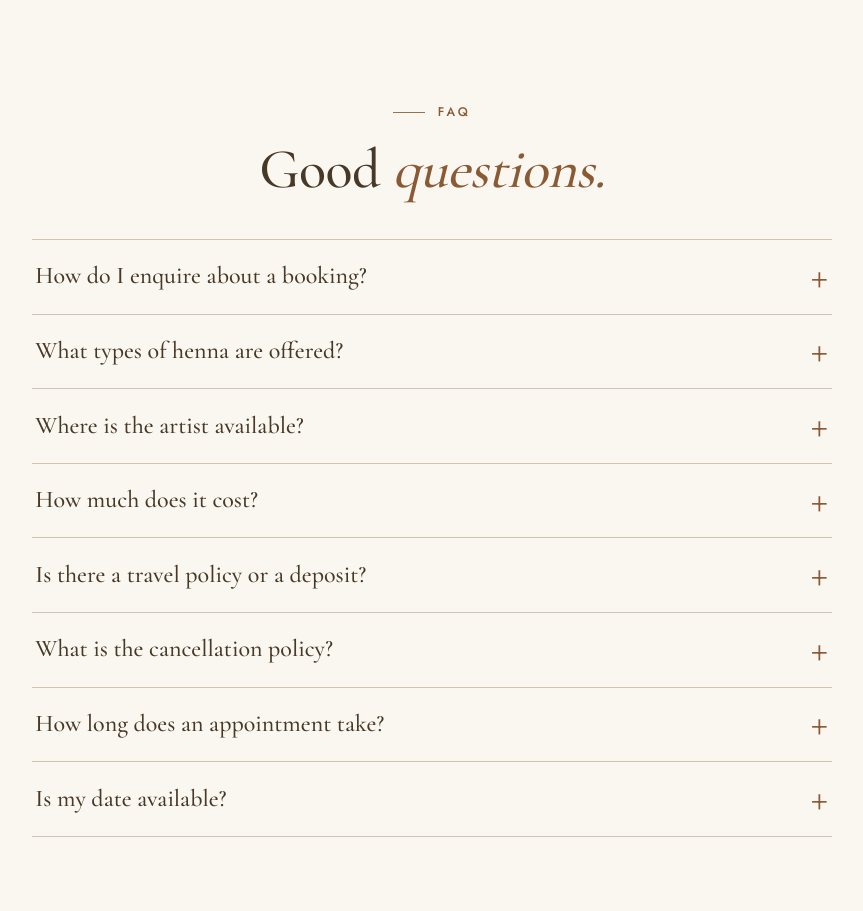
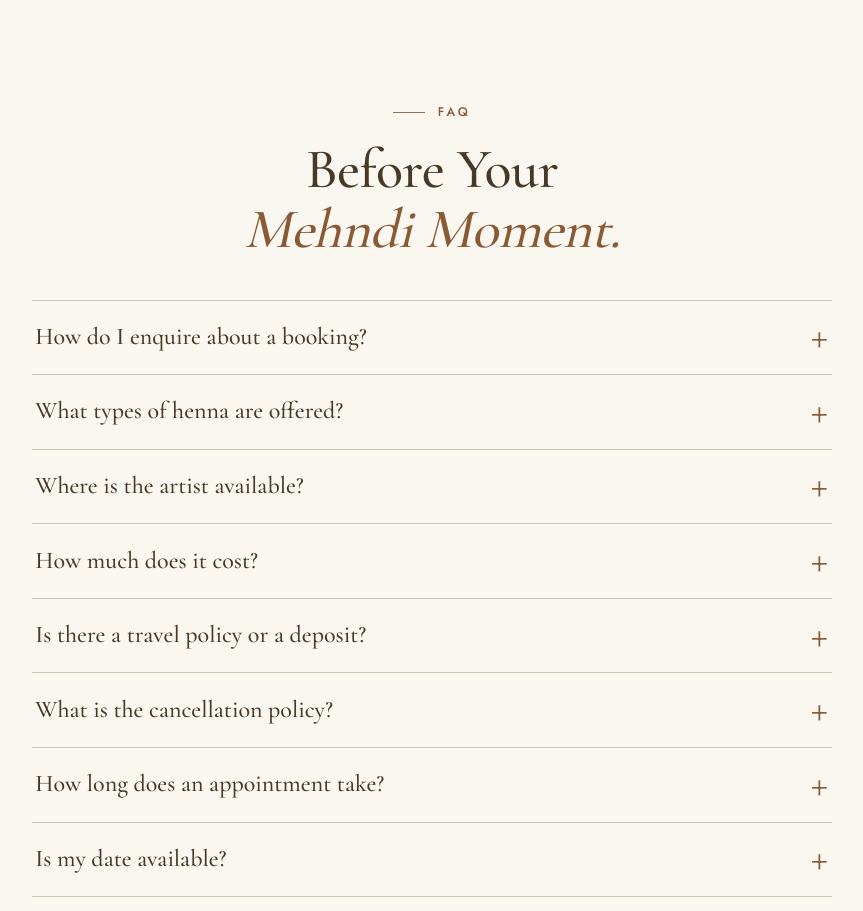
Before and after one commit to aaryan-raw/mehendi-by-manna, an Astro site: page / in a window 1280 px wide. Shown: the part 6320-7231 px from the top of the page, without its empty margins (208-1071 px from the left). Built offline with nearby package versions, Linux system fonts and the light colour scheme; Astro itself is replaced by a stand-in of ours; a web font is replaced by a local one.

Commit message:
Update FAQ section heading text

```diff
--- a/src/pages/index.astro
+++ b/src/pages/index.astro
@@ -160,7 +160,7 @@ const faq = [
 
 <section class="sec" id="faq" aria-labelledby="h-faq" style="padding-top:0">
   <div class="faq">
-    <div class="head rv"><p class="eyebrow">FAQ</p><h2 id="h-faq">Good <em>questions.</em></h2></div>
+    <div class="head rv"><p class="eyebrow">FAQ</p> <h2 id="h-faq">Before Your <em>Mehndi Moment.</em></h2></div>
     {faq.map(([q, a, tbc]) => <details><summary>{q}</summary><div>{tbc && <span class="tbc">To be confirmed</span>}{a}</div></details>)}
   </div>
 </section>
```
